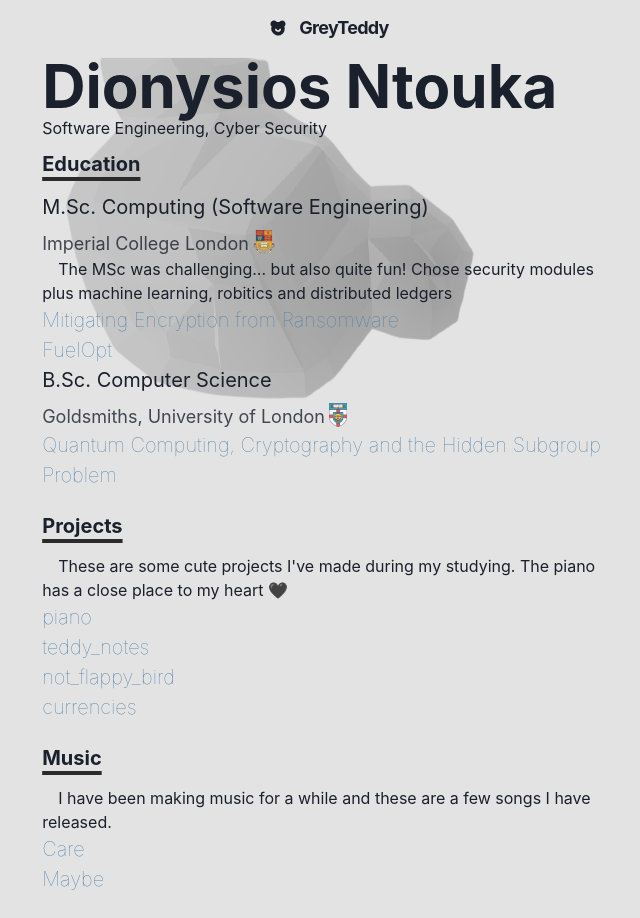
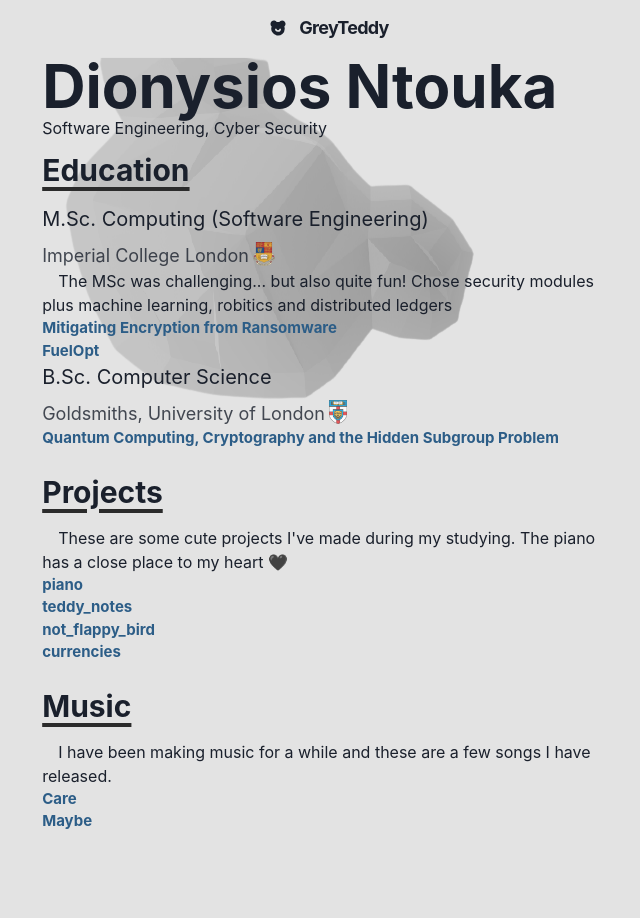
Before and after one commit to GreyTeddy/personal-website, a Next.js app: page / in a window 1280 px wide. Shown: the whole page, without its empty margins (311-951 px from the left). After the commit the page ends 857 px from the top, so only its background shows below. Built offline with nearby package versions, Linux system fonts and the light colour scheme.

Commit message:
small changes... :)

```diff
--- a/components/project_link_item.tsx
+++ b/components/project_link_item.tsx
@@ -55,7 +55,7 @@
         <ListItem sx={listItemStyle}>
             <Box style={{ display: 'inline-flex', alignItems: 'center' }}>
                 <NextLink href={href} passHref>
-                    <Box style={{ display: 'inline-flex', alignItems: 'center', fontSize: '20px' }}>
+                    <Box style={{ display: 'inline-flex', alignItems: 'center', fontSize: '15px', fontWeight: 'bold' }}>
                         <Link sx={titleAfterStyle} onTransitionEnd={showEmoji} onMouseLeave={showEmoji} className="projectLink">{children}</Link>
                         <Box sx={emojiStyle} animation={rotationKeyframe}>{emoji}</Box>
                     </Box>
--- a/lib/theme.tsx
+++ b/lib/theme.tsx
@@ -5,7 +5,7 @@
     eerieBlack: '#141414',
     jet: '#2b2b2b',
     yellowCrayola: '#FAA916',
-    steelBlue: '#4D7EA8',
+    steelBlue: '#2C5D87',
     redCrayola: '#FE5F55',
     celadon: '#AEE7BD',
     platinum: '#E3E3E3',
@@ -27,7 +27,7 @@
                 textUnderlineOffset: 6,
                 textDecorationThickness: 4,
                 textDecorationColor: mode(colors.jet,colors.platinum)(props),
-                fontSize: 20,
+                fontSize: 30,
                 marginTop: 3,
                 marginBottom: 4
             })
--- a/pages/index.tsx
+++ b/pages/index.tsx
@@ -12,8 +12,6 @@
 import { BiCoin } from 'react-icons/bi'
 
 const Page = () => {
-    const headingSize = 'lg';
-
     return (
         <Container>
             <Background />
@@ -26,7 +24,7 @@
                 </Box>
             </Box>
             <Section delay="0.2s">
-                <Heading as="h3" size={headingSize} variant='section-title'>
+                <Heading as="h3" variant='section-title'>
                     Education
                 </Heading>
                 <Box>
@@ -53,12 +51,12 @@
                 </Box>
             </Section>
             <Section delay="0.5s">
-                <Heading as="h3" size={headingSize} variant='section-title'>
+                <Heading as="h3" variant='section-title'>
                     Projects
                 </Heading>
                 <Box>
                     <Paragraph>
-                        These are some cute projects I've made during my studying. The piano has a close place to my heart {useColorModeValue(<span role="img" aria-label="black-heart">🖤</span>, <span role="img" aria-label="white-heart">🤍</span>)}
+                        These are some cute projects I&apos;ve made during my studying. The piano has a close place to my heart {useColorModeValue(<span role="img" aria-label="black-heart">🖤</span>, <span role="img" aria-label="white-heart">🤍</span>)}
                     </Paragraph>
                     <List fontWeight={40} >
                         <ProjectListItem href="https://greyteddy.github.io/piano/" emoji={<CgPiano />}>
@@ -77,7 +75,7 @@
                 </Box>
             </Section>
             <Section delay="0.7s">
-                <Heading as="h3" size={headingSize} variant='section-title'>
+                <Heading as="h3" variant='section-title'>
                     Music
                 </Heading>
                 <Box>
```
